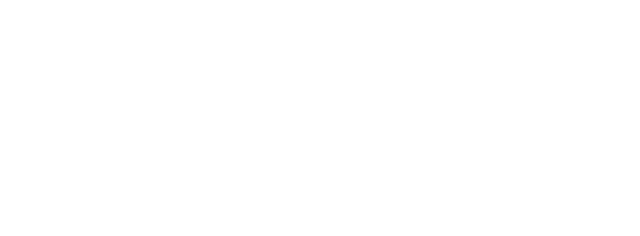
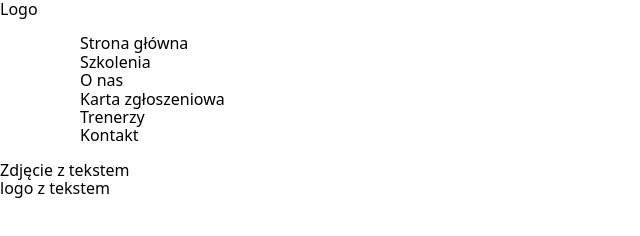
Before and after one commit to Ziomall/GlobalConsulting, a plain HTML site: page index.html in a window 1280 px wide. Shown: the whole page, without its empty margins (0-640 px from the left). Drawn offline with nearby package versions, Linux system fonts and the light colour scheme.

Commit message:
pierwszy commit

```diff
--- a/index.html
+++ b/index.html
@@ -17,8 +17,34 @@
     <link rel="stylesheet" href="./css/main.css" type="text/css" />
   </head>
   <body>
-    <header></header>
-    <main></main>
-    <footer></footer>
+    <header>
+      <div>Logo</div>
+      <ol>
+        <ul>
+          Strona główna
+        </ul>
+        <ul>
+          Szkolenia
+        </ul>
+        <ul>
+          O nas
+        </ul>
+        <ul>
+          Karta zgłoszeniowa
+        </ul>
+        <ul>
+          Trenerzy
+        </ul>
+        <ul>
+          Kontakt
+        </ul>
+      </ol>
+    </header>
+    <main>
+      <div>Zdjęcie z tekstem</div>
+    </main>
+    <footer>
+      <div>logo z tekstem</div>
+    </footer>
   </body>
 </html>
```
